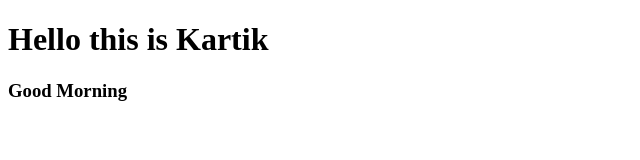
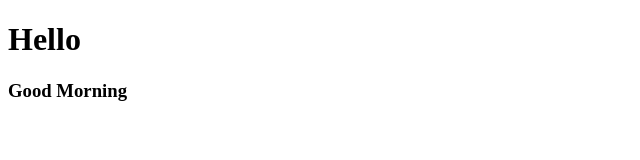
Before and after one commit to KartikBagale/Kartik-Git, a plain HTML site: page index.html in a window 1280 px wide. Shown: the whole page, without its empty margins (0-640 px from the left). Drawn offline with Linux system fonts and the light colour scheme.

Commit message:
Update index.html

```diff
--- a/index.html
+++ b/index.html
@@ -7,7 +7,7 @@
     <title>Index</title>
 </head>
 <body>
-    <h1>Hello this is Kartik</h1>
+    <h1>Hello</h1>
     <h3>Good Morning</h3>
 
 </body>
```
